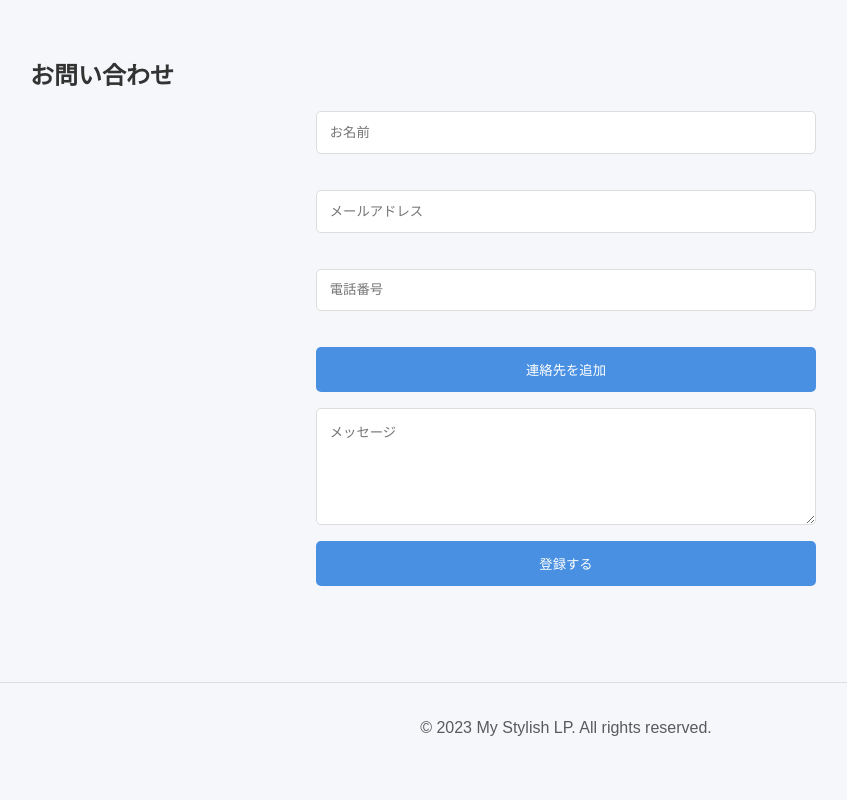
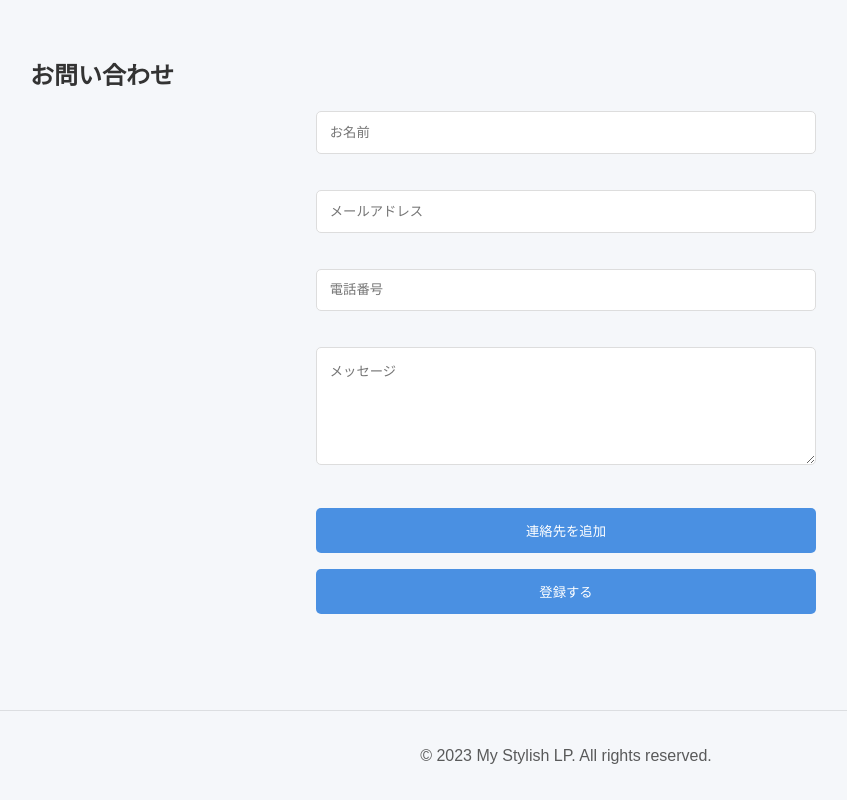
Before and after one commit to riku103/React_training_1, a React (Create React App) app: page / in a window 1280 px wide. Shown: the part 1414-2214 px from the top of the page, without its empty margins (74-921 px from the left). Before the commit the page ends 2187 px from the top, so only its background shows below. Built offline with nearby package versions, Linux system fonts and the light colour scheme; the HTML template or start-up script is replaced by a standard one.

Commit message:
メッセージも含めて追加できるように調整

```diff
--- a/src/components/Contact/Contact.jsx
+++ b/src/components/Contact/Contact.jsx
@@ -5,7 +5,7 @@ const Contact = () => {
   const { register, handleSubmit, control, formState: { errors, isSubmitting }, reset } = useForm({
     mode: "onChange",
     defaultValues: {
-      contacts: [{ name: "", email: "", tel: "" }]
+      contacts: [{ name: "", email: "", tel: "", message: "" }]
     }
   });
 
@@ -71,15 +71,21 @@ const Contact = () => {
                   <p style={{ color: "red" }}>{errors.contacts[index].tel.message}</p>
                 }
               </div>
+              <div className={styles.inputContainer}>
+                <textarea
+                  {...register(`contacts.${index}.message`)}
+                  placeholder="メッセージ"
+                  rows="6"
+                />
+              </div>
               {fields.length > 1 && (
                 <button type="button" onClick={() => remove(index)}>削除</button>
               )}
             </div>
           ))}
-          <button type="button" onClick={() => append({ name: "", email: "", tel: "" })}>
+          <button type="button" onClick={() => append({ name: "", email: "", tel: "", message: "" })}>
             連絡先を追加
           </button>
-          <textarea placeholder="メッセージ" rows="6"></textarea>
           <button type="submit" disabled={isSubmitting}>登録する</button>
         </form>
       </div>
--- a/src/components/Contact/Contact.module.css
+++ b/src/components/Contact/Contact.module.css
@@ -16,6 +16,11 @@
 
   & input {
     width: 100%;
+  }
+
+  & textarea {
+    width: 100%;
+    box-sizing: border-box;
   }
 }
 
```
